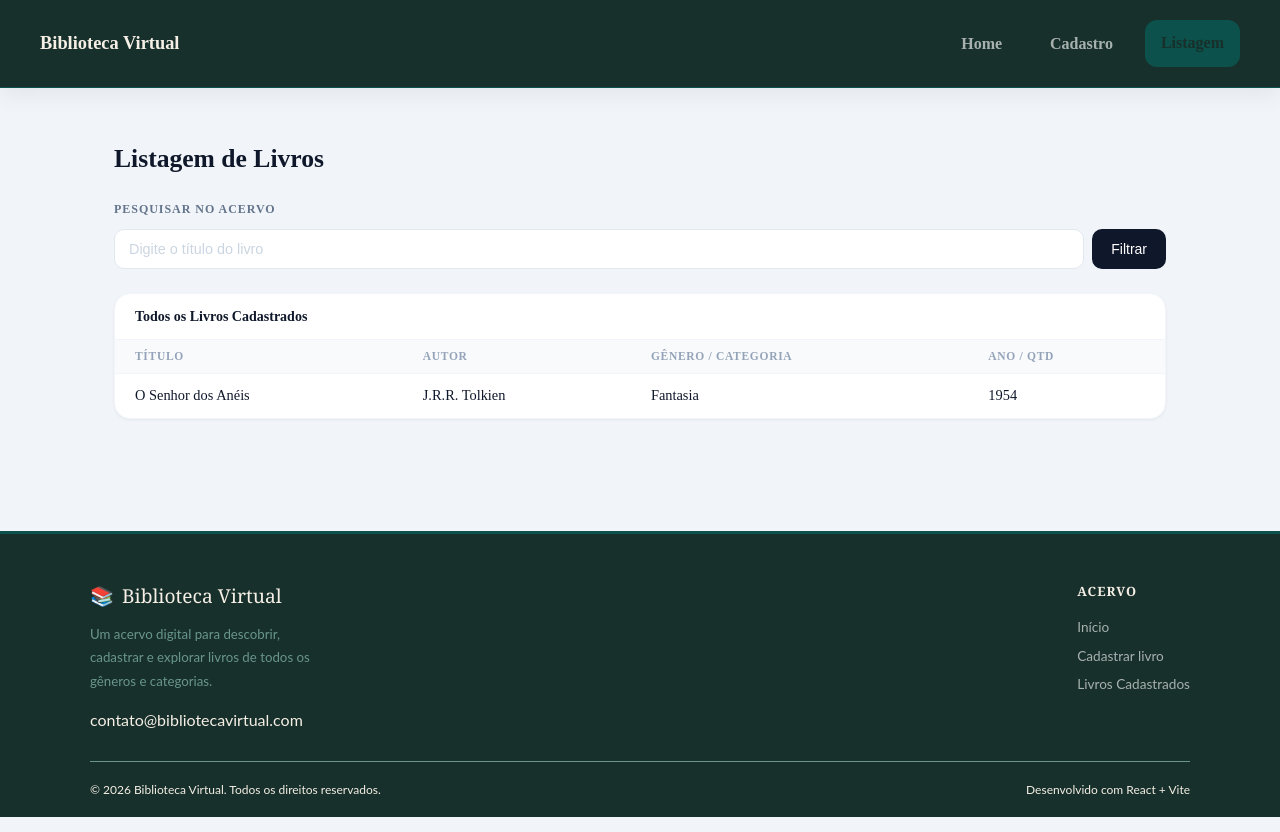
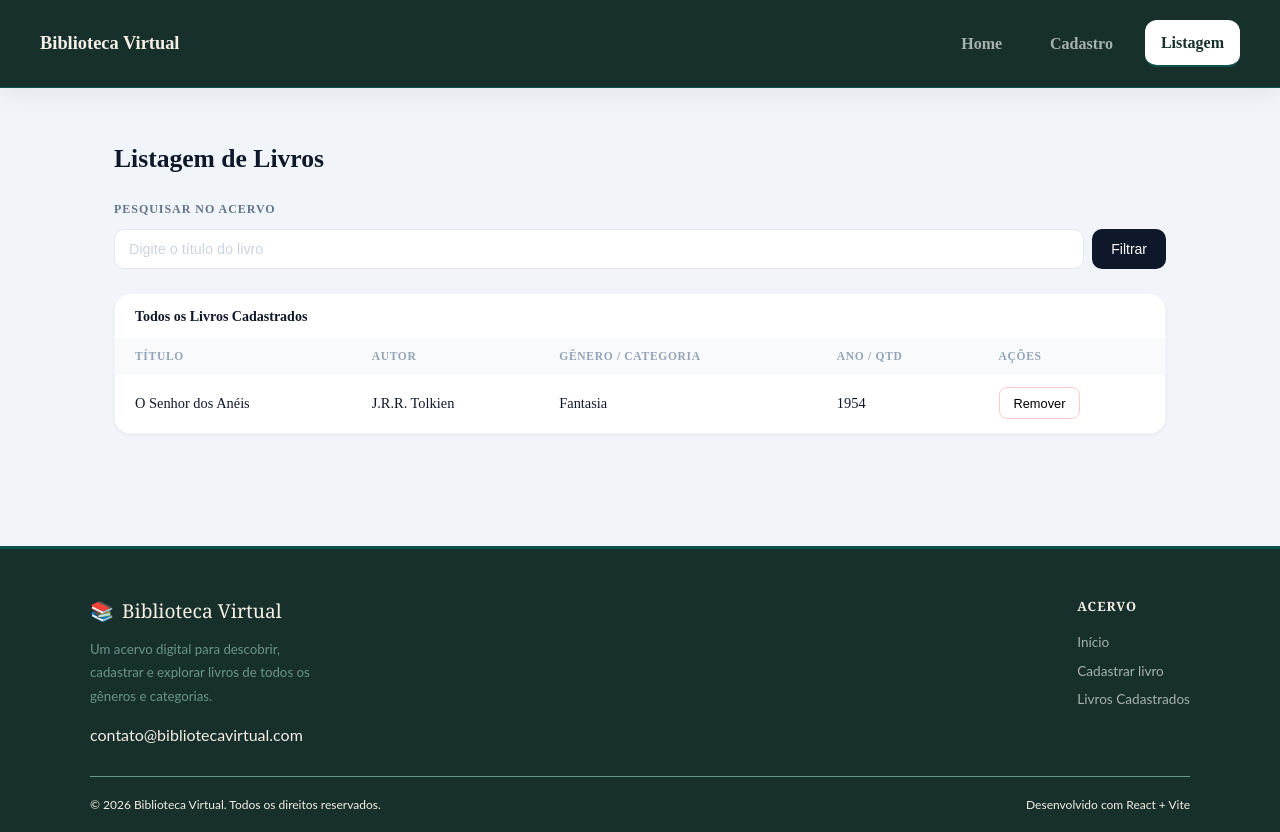
Before and after one commit to SamuelAndrade-Dev/biblioteca-virtual-front, a React (Vite) app: page /listagem in a window 1280 px wide. Built offline with nearby package versions, Linux system fonts and the light colour scheme; data requests are answered from the project's data file.

Commit message:
feat: concluido botao de remover livros

```diff
--- a/src/components/Navbar/Navbar.css
+++ b/src/components/Navbar/Navbar.css
@@ -4,7 +4,7 @@
   --color-background: #ffffff;
   --color-links: #0c514b;
   --color-hover-bg: #0c514b;
-  --color-active-bg: #0c514b;
+  --color-active-bg: #ffffff;
   --color-shadow: rgba(15, 23, 42, 0.06);
 }
 
--- a/src/context/LivrosContext.jsx
+++ b/src/context/LivrosContext.jsx
@@ -43,14 +43,33 @@ export function LivrosProvider(props) {
       }
     } catch (erro) {
       console.error("Erro ao salvar o livro no banco de dados:", erro);
-      throw erro; // Repassa o erro para o catch do formulário se necessário
+      throw erro;
     }
   }
 
-  // Monta o objeto de valor que será compartilhado
+  async function removerLivro(id) {
+    try {
+      const resposta = await fetch(`${URL_API}/${id}`, {
+        method: "DELETE",
+      });
+      if (resposta.ok) {
+        setLivros(function (listaAnterior) {
+          return listaAnterior.filter(function (livro) {
+            return livro.id !== id;
+          });
+        });
+      }
+    } catch (erro) {
+      console.error("Erro ao remover o livro:", erro);
+      throw erro;
+    }
+  }
+
+  // Atualizar o valorCompartilhado
   const valorCompartilhado = {
     livros: livros,
-    adicionarLivro: adicionarLivro
+    adicionarLivro: adicionarLivro,
+    removerLivro: removerLivro,   // 👈 adicionar aqui
   };
 
   return (
--- a/src/pages/Cadastro/Cadastro.css
+++ b/src/pages/Cadastro/Cadastro.css
@@ -3,6 +3,7 @@
   --color-border: #0c514b;
   --color-text: #03221f;
   --color-input: #f8fafc;
+  --color-button: #153d3a;
 }
 
 .cadastro-page {
@@ -65,7 +66,7 @@
   padding: 0 1.4rem;
   border: none;
   border-radius: 14px;
-  background: var(--color-cadastro);
+  background: var(--color-button);
   color: var(--color-cadastro);
   font-weight: 700;
   cursor: pointer;
@@ -75,8 +76,7 @@
 .cadastro-page button:hover,
 .cadastro-page button:focus-visible {
   transform: translateY(-1px);
-  box-shadow: 0 14px 28px rgba(37, 99, 235, 0.22);
-  background: var(--color-input);
+  box-shadow: 0 14px 28px var(--color-border) ;
 }
 
 @media (min-width: 1025px) {
--- a/src/pages/Listagem/Listagem.css
+++ b/src/pages/Listagem/Listagem.css
@@ -88,7 +88,25 @@
   background: #1e293b;
 }
 
-/* ── Seção da tabela ── */
+.btn-remover {
+  height: 32px;
+  padding: 0 14px;
+  border: 1px solid #fecaca;
+  border-radius: 8px;
+  background: #ffffff62;
+  color: #000000;
+  font-size: 0.8rem;
+  font-weight: 500;
+  cursor: pointer;
+  transition: background 0.15s, border-color 0.15s;
+  white-space: nowrap;
+}
+
+.btn-remover:hover {
+  background: #fee2e2;
+  border-color: #fca5a5;
+}
+
 .listagem-cadastrados {
   background: #fff;
   border: 1px solid #f1f5f9;
@@ -114,7 +132,6 @@
   margin: 0;
 }
 
-/* ── Tabela ── */
 .table-responsive {
   overflow-x: auto;
 }
@@ -151,7 +168,6 @@
   background: #f8fafc;
 }
 
-/* ── Responsivo ── */
 @media (max-width: 767px) {
   .listagem-page {
     margin: 1rem 0;
--- a/src/pages/Listagem/Listagem.jsx
+++ b/src/pages/Listagem/Listagem.jsx
@@ -93,6 +93,7 @@ function Listagem() {
                                         <th>Autor</th>
                                         <th>Gênero / Categoria</th>
                                         <th>Ano / Qtd</th>
+                                        <th>Ações</th>
                                     </tr>
                                 </thead>
                                 <tbody>
@@ -102,6 +103,15 @@ function Listagem() {
                                             <td>{livro.autor}</td>
                                             <td>{livro.genero}</td>
                                             <td>{livro.ano}</td>
+                                            <td>
+                                                <button
+                                                    className="btn-remover"
+                                                    onClick={() => contexto.removerLivro(livro.id)}
+                                                    aria-label={`Remover ${livro.titulo}`}
+                                                >
+                                                    Remover
+                                                </button>
+                                            </td>
                                         </tr>
                                     ))}
                                 </tbody>
```
Lines whose indentation alone changed are shown as unchanged.
